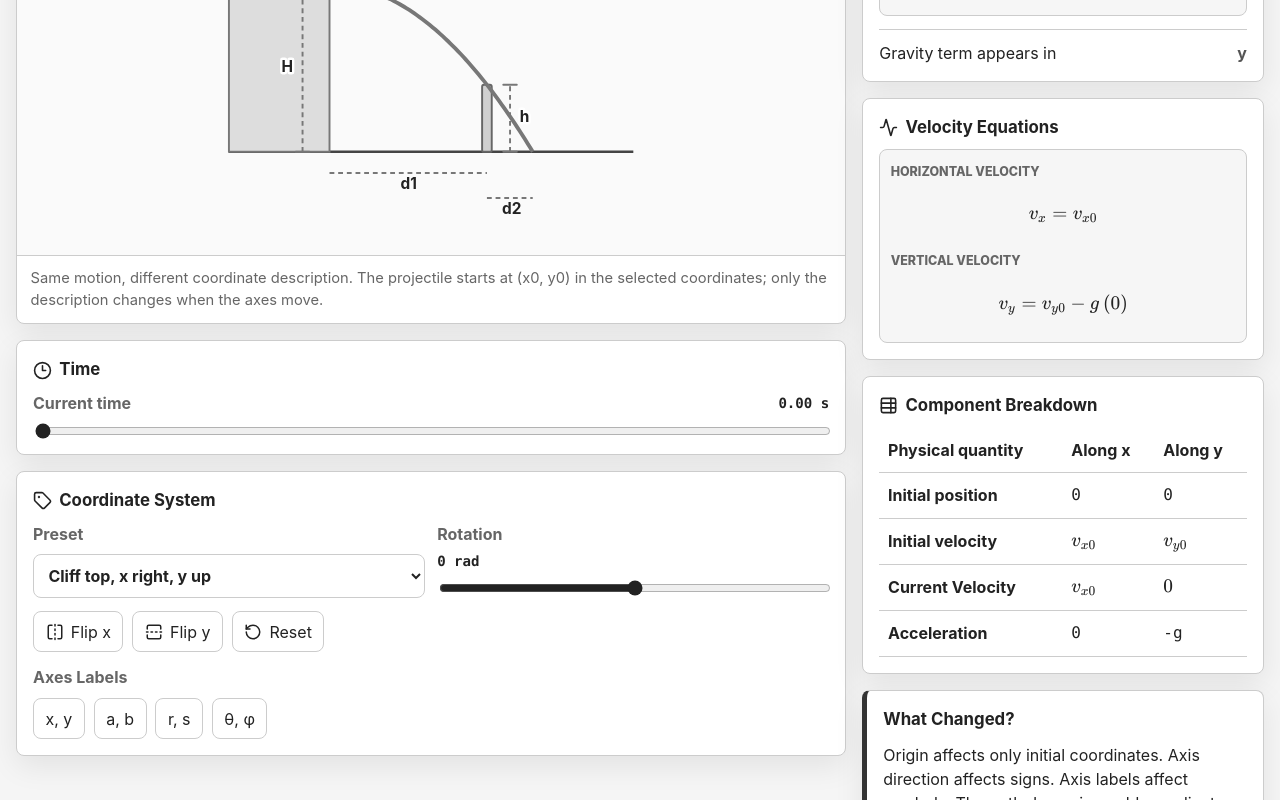
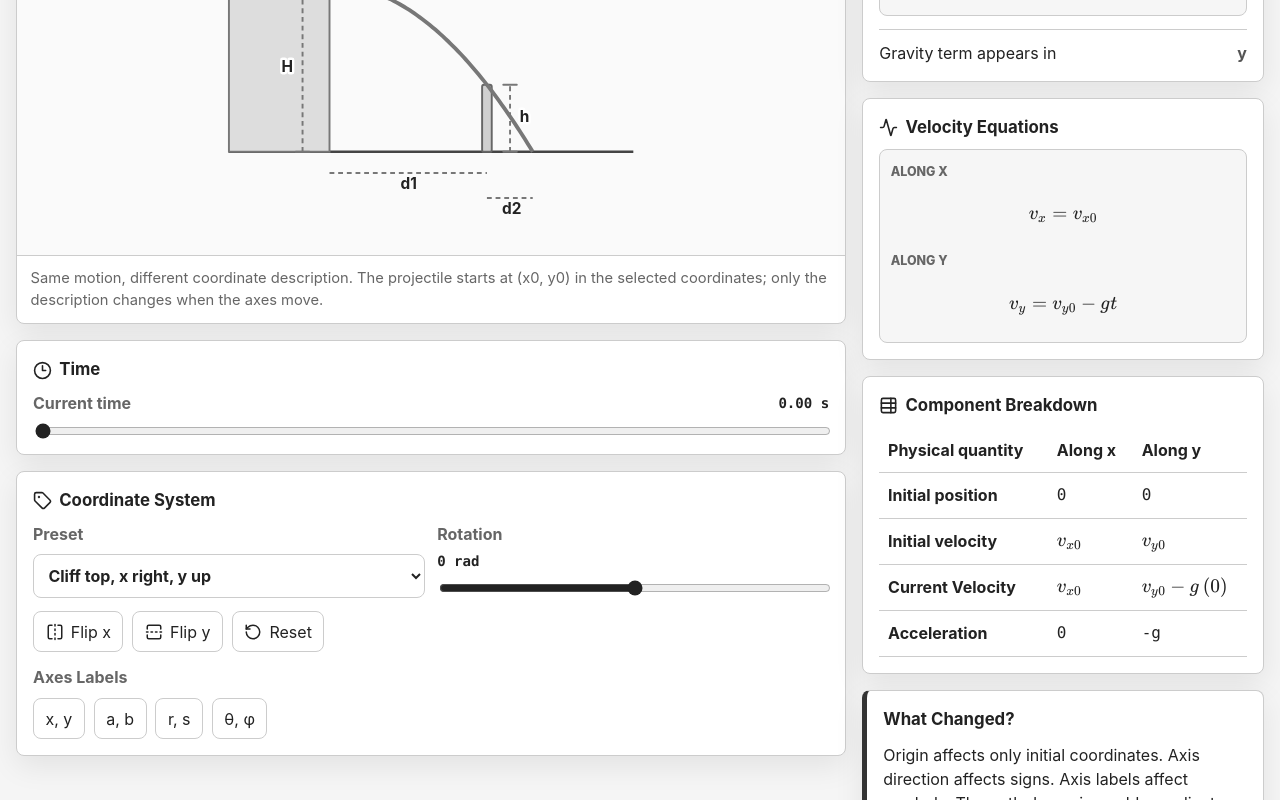
Before and after one commit to haynesk8000/coordinates, a React (Vite) app: page / in a window 1280 px wide. Shown: the part 462-1262 px from the top of the page. Built offline with nearby package versions, Linux system fonts and the light colour scheme.

Commit message:
Change 17

```diff
--- a/src/components/ComponentBreakdown.tsx
+++ b/src/components/ComponentBreakdown.tsx
@@ -1,9 +1,8 @@
 import { TableProperties } from 'lucide-react';
 import type { ReactNode } from 'react';
 import type { CoordinateSystem } from '../physics/coordinateSystem';
-import { formatEquationSet } from '../physics/equationFormatter';
-import { worldVelocityAtTime, type ProjectileParameters } from '../physics/projectile';
-import { almostEqual } from '../physics/vectors';
+import { formatEquationSet, formatVelocityDisplaySet } from '../physics/equationFormatter';
+import type { ProjectileParameters } from '../physics/projectile';
 import { MathBlock } from './MathBlock';
 
 type Props = {
@@ -18,32 +17,44 @@ type BreakdownRow = {
   axis2: ReactNode;
 };
 
-const formatTime = (value: number): string => value.toFixed(2).replace(/\.?0+$/, '') || '0';
-
 export function ComponentBreakdown({ params, system, time = 0 }: Props) {
   const equations = formatEquationSet(params, system);
-  const currentWorldVelocity = worldVelocityAtTime(params, time);
-  const timeLabel = formatTime(time);
-  const currentVerticalVelocity = almostEqual(currentWorldVelocity.y, 0, 1e-8) ? (
-    <MathBlock expression="0" label="0" testId="breakdown-current-velocity-axis2" />
-  ) : (
-    <MathBlock
-      expression={`v_y = v_{y0} - g\\left(${timeLabel}\\right)`}
-      label={`v_y = v_y0 - g(${timeLabel})`}
-      testId="breakdown-current-velocity-axis2"
-    />
-  );
+  const velocity = formatVelocityDisplaySet(system, time);
   const rows: BreakdownRow[] = [
     { name: 'Initial position', axis1: equations.axis1.initialPosition, axis2: equations.axis2.initialPosition },
     {
       name: 'Initial velocity',
-      axis1: <MathBlock expression="v_{x0}" label="v_x0" testId="breakdown-initial-velocity-axis1" />,
-      axis2: <MathBlock expression="v_{y0}" label="v_y0" testId="breakdown-initial-velocity-axis2" />,
+      axis1: (
+        <MathBlock
+          expression={velocity.axis1.initialComponent.latex}
+          label={velocity.axis1.initialComponent.text}
+          testId="breakdown-initial-velocity-axis1"
+        />
+      ),
+      axis2: (
+        <MathBlock
+          expression={velocity.axis2.initialComponent.latex}
+          label={velocity.axis2.initialComponent.text}
+          testId="breakdown-initial-velocity-axis2"
+        />
+      ),
     },
     {
       name: 'Current Velocity',
-      axis1: <MathBlock expression="v_{x0}" label="v_x0" testId="breakdown-current-velocity-axis1" />,
-      axis2: currentVerticalVelocity,
+      axis1: (
+        <MathBlock
+          expression={velocity.axis1.currentComponent.latex}
+          label={velocity.axis1.currentComponent.text}
+          testId="breakdown-current-velocity-axis1"
+        />
+      ),
+      axis2: (
+        <MathBlock
+          expression={velocity.axis2.currentComponent.latex}
+          label={velocity.axis2.currentComponent.text}
+          testId="breakdown-current-velocity-axis2"
+        />
+      ),
     },
     { name: 'Acceleration', axis1: equations.axis1.acceleration, axis2: equations.axis2.acceleration },
   ];
--- a/src/components/ExploreMode.tsx
+++ b/src/components/ExploreMode.tsx
@@ -167,7 +167,7 @@ export function ExploreMode({
       </div>
       <aside className="side-column">
         <EquationPanel params={params} system={system} />
-        <VelocityEquationsPanel time={time} />
+        <VelocityEquationsPanel system={system} time={time} />
         <ComponentBreakdown params={params} system={system} time={time} />
         <section className="panel reason-panel">
           <h2>What Changed?</h2>
--- a/src/components/VelocityEquationsPanel.tsx
+++ b/src/components/VelocityEquationsPanel.tsx
@@ -1,15 +1,15 @@
 import { Activity } from 'lucide-react';
+import type { CoordinateSystem } from '../physics/coordinateSystem';
+import { formatVelocityDisplaySet } from '../physics/equationFormatter';
 import { MathBlock } from './MathBlock';
 
 type Props = {
+  system: CoordinateSystem;
   time: number;
 };
 
-const formatTime = (value: number): string => value.toFixed(2).replace(/\.?0+$/, '') || '0';
-
-export function VelocityEquationsPanel({ time }: Props) {
-  const timeLabel = formatTime(time);
-  const verticalVelocityLabel = `v_y = v_y0 - g(${timeLabel})`;
+export function VelocityEquationsPanel({ system, time }: Props) {
+  const velocity = formatVelocityDisplaySet(system, time);
 
   return (
     <section className="panel equation-panel" aria-labelledby="velocity-equation-heading">
@@ -18,18 +18,18 @@ export function VelocityEquationsPanel({ time }: Props) {
         <h2 id="velocity-equation-heading">Velocity Equations</h2>
       </div>
       <div className="formula-stack live-formulas" aria-live="polite">
-        <p className="formula-label">Horizontal Velocity</p>
+        <p className="formula-label">Along {system.label1}</p>
         <MathBlock
-          expression="v_x = v_{x0}"
+          expression={velocity.axis1.equation.latex}
           block
-          label="v_x = v_x0"
+          label={velocity.axis1.equation.text}
           testId="velocity-equation-x"
         />
-        <p className="formula-label">Vertical Velocity</p>
+        <p className="formula-label">Along {system.label2}</p>
         <MathBlock
-          expression={`v_y = v_{y0} - g\\left(${timeLabel}\\right)`}
+          expression={velocity.axis2.equation.latex}
           block
-          label={verticalVelocityLabel}
+          label={velocity.axis2.equation.text}
           testId="velocity-equation-y"
         />
       </div>
--- a/src/physics/equationFormatter.ts
+++ b/src/physics/equationFormatter.ts
@@ -10,6 +10,7 @@ type SymbolicTerm = {
   symbol?: string;
   timePower: TimePower;
   trig?: 'sin' | 'cos';
+  timeFactor?: string;
 };
 
 export type AxisEquation = {
@@ -25,6 +26,23 @@ export type AxisEquation = {
 export type EquationSet = {
   axis1: AxisEquation;
   axis2: AxisEquation;
+};
+
+export type FormattedExpression = {
+  latex: string;
+  text: string;
+};
+
+export type VelocityDisplayAxis = {
+  label: string;
+  initialComponent: FormattedExpression;
+  currentComponent: FormattedExpression;
+  equation: FormattedExpression;
+};
+
+export type VelocityDisplaySet = {
+  axis1: VelocityDisplayAxis;
+  axis2: VelocityDisplayAxis;
 };
 
 const EPSILON = 1e-8;
@@ -70,7 +88,10 @@ const addTerm = (terms: SymbolicTerm[], term: SymbolicTerm): void => {
   if (almostEqual(term.coefficient, 0, EPSILON)) return;
   const existing = terms.find(
     (candidate) =>
-      candidate.symbol === term.symbol && candidate.timePower === term.timePower && candidate.trig === term.trig,
+      candidate.symbol === term.symbol &&
+      candidate.timePower === term.timePower &&
+      candidate.trig === term.trig &&
+      candidate.timeFactor === term.timeFactor,
   );
   if (existing) {
     existing.coefficient += term.coefficient;
@@ -190,11 +211,19 @@ const symbolLatex = (symbol?: string): string => {
   return subscript ? `${base}_{${subscript}}` : base;
 };
 
-const symbolText = (symbol?: string): string => symbol?.replaceAll('_', '') ?? '';
+const symbolText = (symbol?: string): string => {
+  if (symbol === 'v_x0' || symbol === 'v_y0') return symbol;
+  return symbol?.replaceAll('_', '') ?? '';
+};
 
 const trigText = (trig: SymbolicTerm['trig'] | undefined, mode: 'latex' | 'text', theta: string): string => {
   if (!trig) return '';
   return mode === 'latex' ? `\\${trig}\\left(${theta}\\right)` : `${trig}(${theta})`;
+};
+
+const timeFactorText = (timeFactor: string | undefined, mode: 'latex' | 'text'): string => {
+  if (!timeFactor) return '';
+  return mode === 'latex' ? `\\left(${timeFactor}\\right)` : `(${timeFactor})`;
 };
 
 const formatCoefficient = (coefficient: number, mode: 'latex' | 'text', includeOne: boolean): string => {
@@ -217,9 +246,17 @@ const formatSingleTerm = (term: SymbolicTerm, mode: 'latex' | 'text', first: boo
           ? 't^2'
           : 't^2';
   const trig = trigText(term.trig, mode, theta);
-  const includeOne = !symbol && !time && !trig;
+  const timeFactor = timeFactorText(term.timeFactor, mode);
+  const symbolFactor = symbol && timeFactor ? `${symbol}${timeFactor}` : symbol;
+  const includeOne = !symbolFactor && !time && !timeFactor && !trig;
   const coefficient = formatCoefficient(term.coefficient, mode, includeOne);
-  const factors = [symbol, time && !symbol ? time : '', time && symbol ? time : '', trig].filter(Boolean);
+  const factors = [
+    symbolFactor,
+    time && !symbol ? time : '',
+    time && symbol ? time : '',
+    !symbol && timeFactor ? timeFactor : '',
+    trig,
+  ].filter(Boolean);
   const body = [coefficient, ...factors].filter(Boolean).join(' ');
   return `${sign}${body}`;
 };
@@ -236,7 +273,7 @@ const cleanTerms = (terms: SymbolicTerm[]): SymbolicTerm[] =>
     );
 
 const symbolSortRank = (symbol?: string): number => {
-  const order = ['H', 'h', 'd_1', 'd_2', 'v_0', 'g'];
+  const order = ['H', 'h', 'd_1', 'd_2', 'v_0', 'v_x0', 'v_y0', 'g'];
   const index = order.indexOf(symbol ?? '');
   return index === -1 ? order.length : index;
 };
@@ -284,6 +321,42 @@ const rotatedVelocityComponentTerms = (axisIndex: 1 | 2, system: CoordinateSyste
   }
 
   return [{ coefficient: cross >= 0 ? -1 : 1, symbol: 'v_0', timePower: 0, trig: 'sin' }];
+};
+
+const genericVelocityComponentTerms = (
+  axis: Vector2,
+  axisIndex: 1 | 2,
+  system: CoordinateSystem,
+): SymbolicTerm[] => {
+  const axisX = snap(axis.x);
+  const axisY = snap(axis.y);
+
+  if (isCardinal(axis)) {
+    const terms: SymbolicTerm[] = [];
+    if (axisX !== 0) terms.push({ coefficient: axisX, symbol: 'v_x0', timePower: 0 });
+    if (axisY !== 0) terms.push({ coefficient: axisY, symbol: 'v_y0', timePower: 0 });
+    return terms;
+  }
+
+  const cross = system.axis1.x * system.axis2.y - system.axis1.y * system.axis2.x;
+  if (axisIndex === 1) {
+    return [
+      { coefficient: 1, symbol: 'v_x0', timePower: 0, trig: 'cos' },
+      { coefficient: 1, symbol: 'v_y0', timePower: 0, trig: 'sin' },
+    ];
+  }
+
+  if (cross >= 0) {
+    return [
+      { coefficient: -1, symbol: 'v_x0', timePower: 0, trig: 'sin' },
+      { coefficient: 1, symbol: 'v_y0', timePower: 0, trig: 'cos' },
+    ];
+  }
+
+  return [
+    { coefficient: 1, symbol: 'v_x0', timePower: 0, trig: 'sin' },
+    { coefficient: -1, symbol: 'v_y0', timePower: 0, trig: 'cos' },
+  ];
 };
 
 const rotatedAccelerationComponentTerms = (axisIndex: 1 | 2, system: CoordinateSystem): SymbolicTerm[] => {
@@ -341,3 +414,51 @@ export const formatEquationSet = (params: ProjectileParameters, system: Coordina
     }, 2),
   };
 };
+
+const formatTime = (value: number): string => value.toFixed(2).replace(/\.?0+$/, '') || '0';
+
+const formattedExpression = (terms: SymbolicTerm[], latexTheta: string, textTheta: string): FormattedExpression => ({
+  latex: formatTerms(terms, 'latex', latexTheta),
+  text: formatTerms(terms, 'text', textTheta),
+});
+
+const velocityEquationLabel = (label: string, mode: 'latex' | 'text'): string =>
+  mode === 'latex' ? `v_{${label}}` : `v_${label}`;
+
+const velocityDisplayAxis = (
+  label: string,
+  axis: Vector2,
+  system: CoordinateSystem,
+  axisIndex: 1 | 2,
+  time: number,
+): VelocityDisplayAxis => {
+  const latexTheta = formatTheta(system, 'latex');
+  const textTheta = formatTheta(system, 'text');
+  const timeLabel = formatTime(time);
+  const initial = genericVelocityComponentTerms(axis, axisIndex, system);
+  const acceleration = accelerationComponentTerms(axis) ?? rotatedAccelerationComponentTerms(axisIndex, system);
+  const current = [
+    ...initial,
+    ...acceleration.map((term) => ({
+      ...term,
+      timeFactor: timeLabel,
+    })),
+  ];
+  const equation = [...initial, ...acceleration.map((term) => ({ ...term, timePower: 1 as TimePower }))];
+  const equationRightSide = formattedExpression(equation, latexTheta, textTheta);
+
+  return {
+    label,
+    initialComponent: formattedExpression(initial, latexTheta, textTheta),
+    currentComponent: formattedExpression(current, latexTheta, textTheta),
+    equation: {
+      latex: `${velocityEquationLabel(label, 'latex')} = ${equationRightSide.latex}`,
+      text: `${velocityEquationLabel(label, 'text')} = ${equationRightSide.text}`,
+    },
+  };
+};
+
+export const formatVelocityDisplaySet = (system: CoordinateSystem, time: number): VelocityDisplaySet => ({
+  axis1: velocityDisplayAxis(system.label1, system.axis1, system, 1, time),
+  axis2: velocityDisplayAxis(system.label2, system.axis2, system, 2, time),
+});
```
Also changed, not shown: changes17.txt (added), 5 other files (tests, documents, lock files or other folders).
